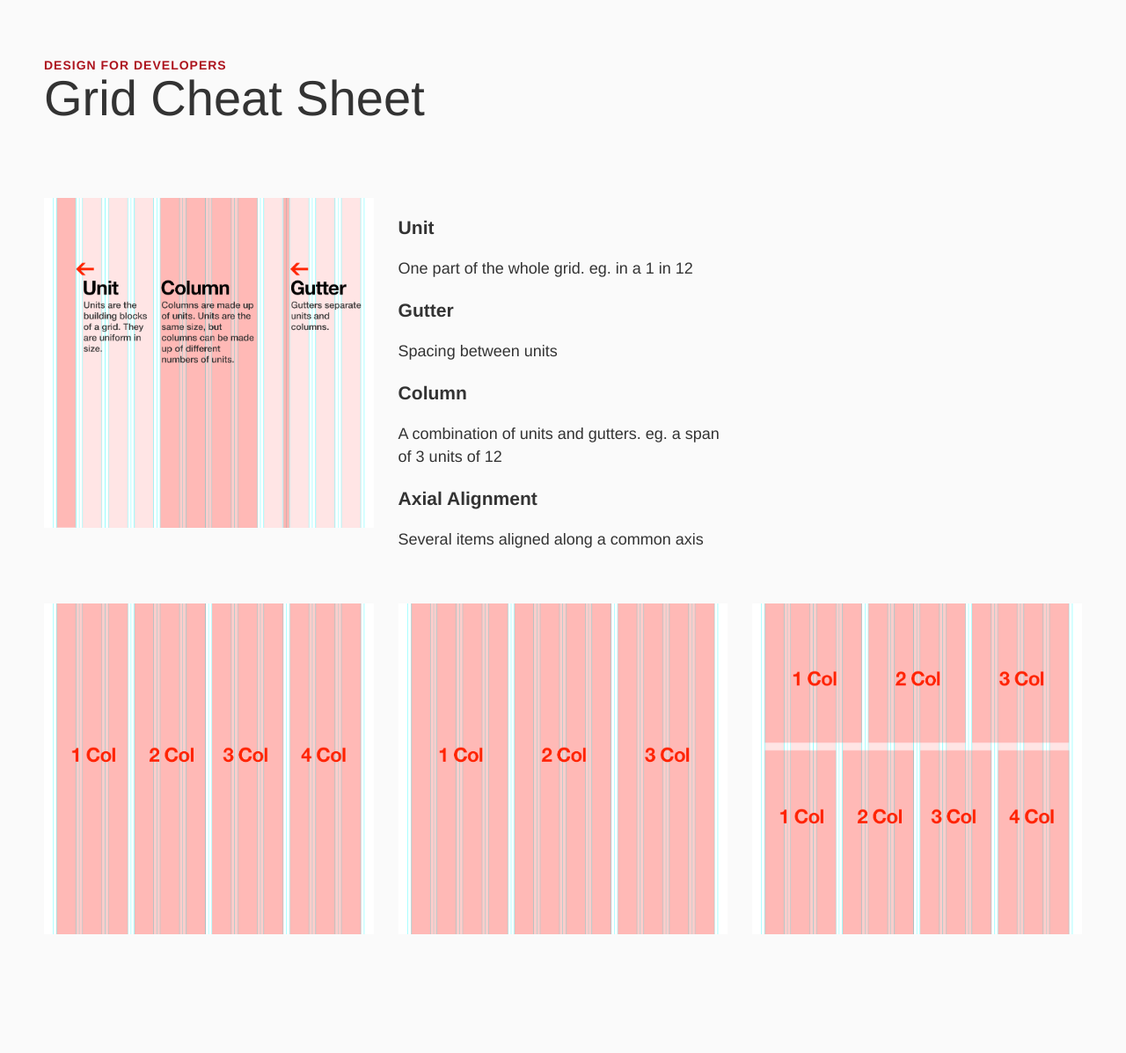
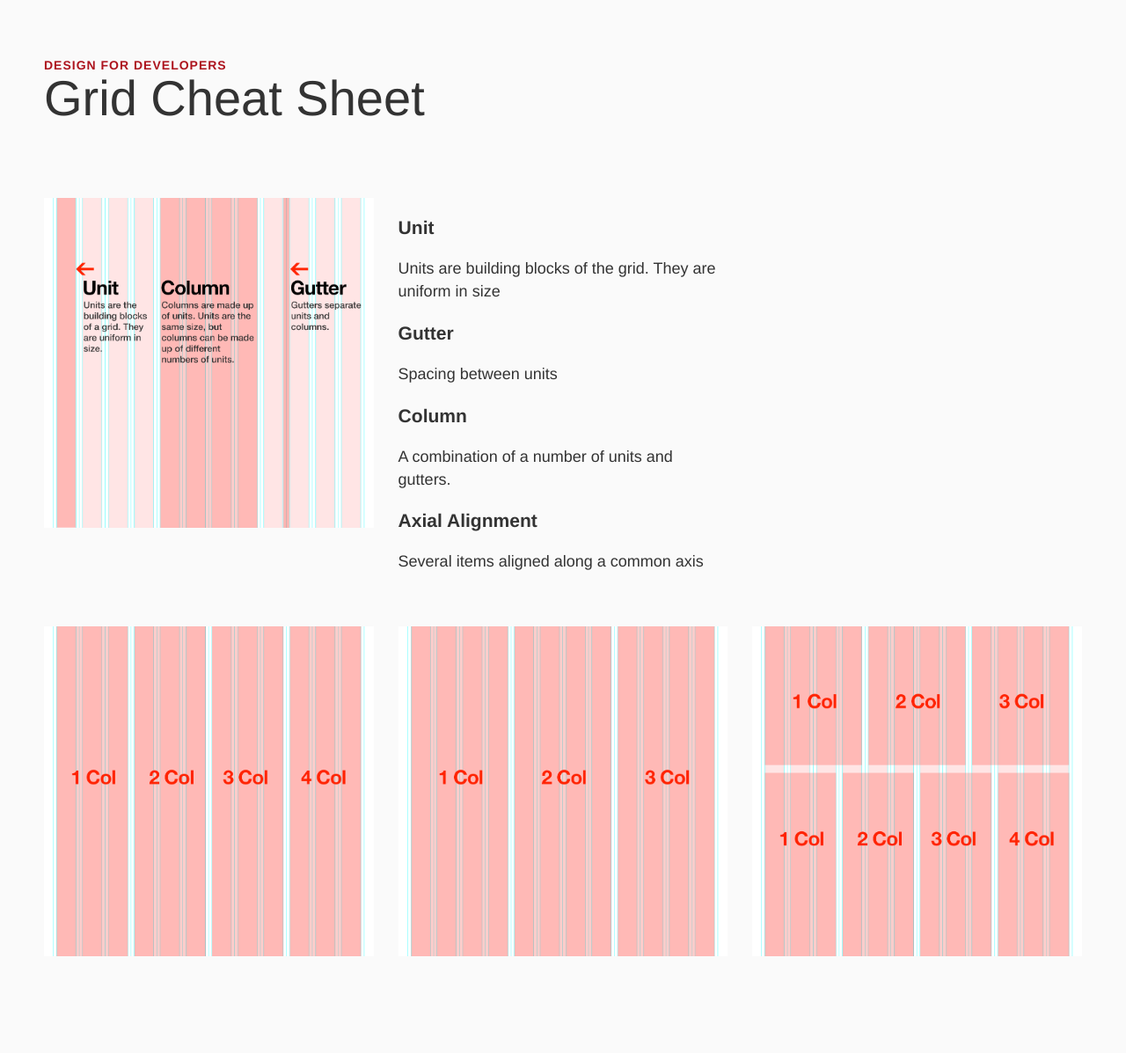
Before and after one commit to wchangx/d4d-resources, a Jekyll site: the page built from grid.html, in a window 1280 px wide. Shown: the whole page at 88% size. Built offline with Jekyll 4.4.1, drawn with Linux system fonts in a browser that asks for light colours; before the commit the page ends 1171 px from its top, so only the background shows below that.

Commit message:
Change some of the definitions

```diff
--- a/grid.html
+++ b/grid.html
@@ -18,7 +18,7 @@ meta_keywords:
   <ul>
     <li>
       <h3>Unit</h3>
-      <p>One part of the whole grid. eg. in a 1 in 12</p>
+      <p>Units are building blocks of the grid. They are uniform in size</p>
     </li>
     <li>
       <h3>Gutter</h3>
@@ -26,7 +26,7 @@ meta_keywords:
     </li>
     <li>
       <h3>Column</h3>
-      <p>A combination of units and gutters. eg. a span of 3 units of 12</p>
+      <p>A combination of a number of units and gutters.</p>
     </li>
     <li>
       <h3>Axial Alignment</h3>
```
